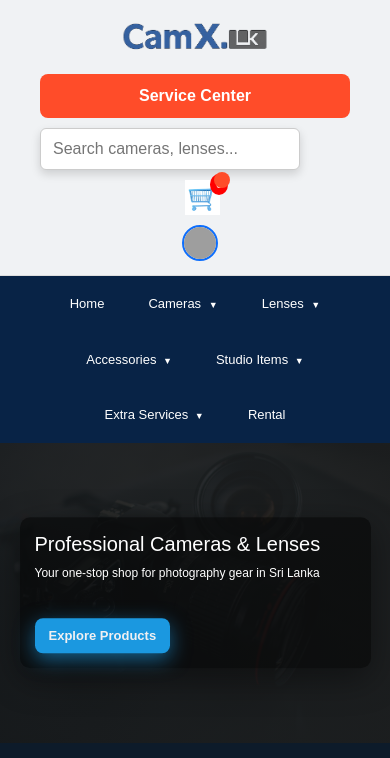
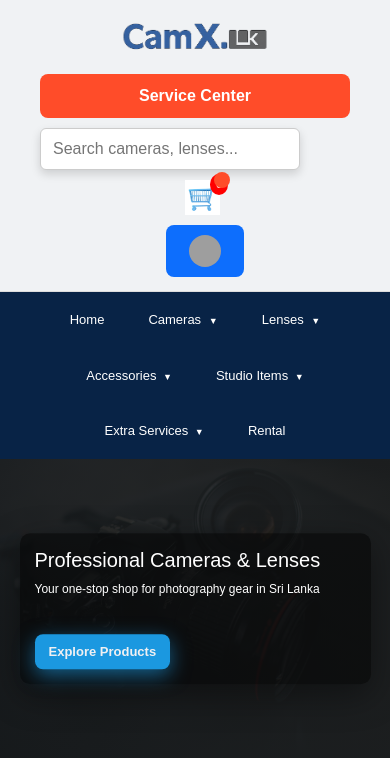
Before and after one commit to Sanduni2001-sys/camx, a Django app: page / in a window 390 px wide. Shown: the top 758 px of the page. Run offline with Django 5.2, Linux system fonts and the light colour scheme; the visitor is signed in with stand-in values (Sample User, id 1); data that the repository does not hold is empty; grey boxes are pictures that could not be loaded.

Commit message:
mobile ui final polish

```diff
--- a/config/shop/static/shop/css/home.css
+++ b/config/shop/static/shop/css/home.css
@@ -453,6 +453,23 @@ body {
     padding:6px;
 }
 
+/* MOBILE LOGIN BUTTON */
+
+@media(max-width:768px){
+
+.auth-buttons a{
+    display:block;
+    text-align:center;
+    background:#0d6efd;
+    color:white !important;
+    padding:10px;
+    border-radius:8px;
+    font-weight:600;
+    text-decoration:none;
+    width:100%;
+}
+
+}
 /* HERO */
 
 .hero-section{
```
